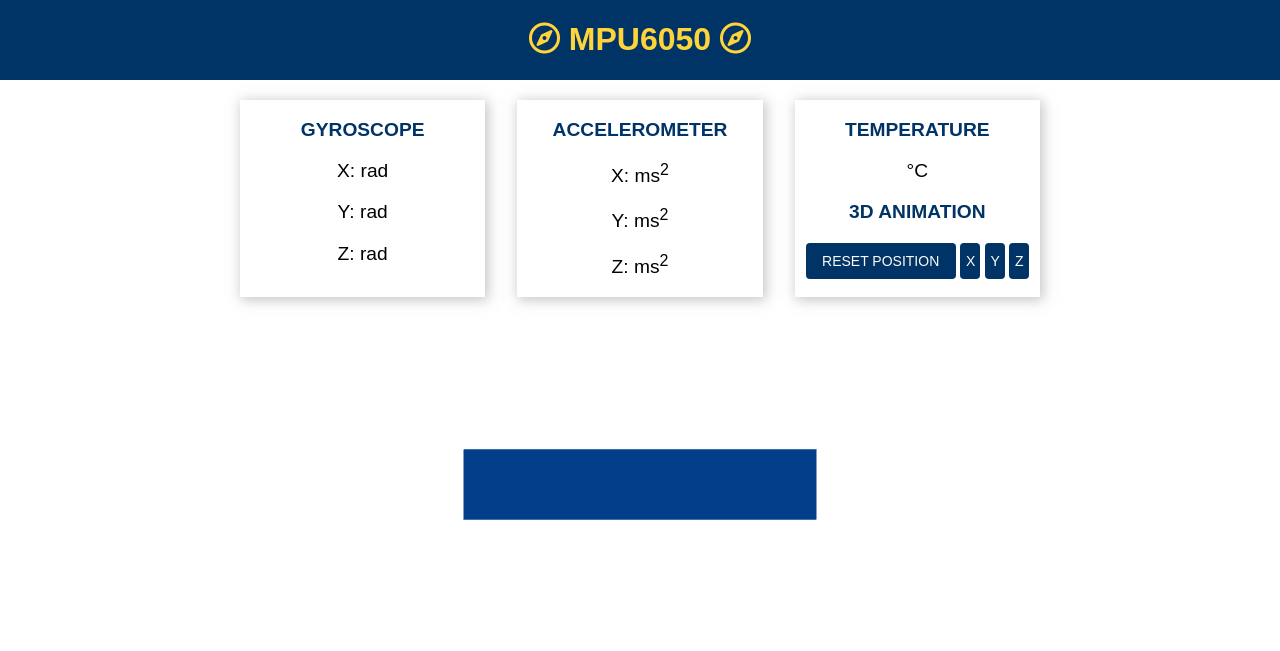
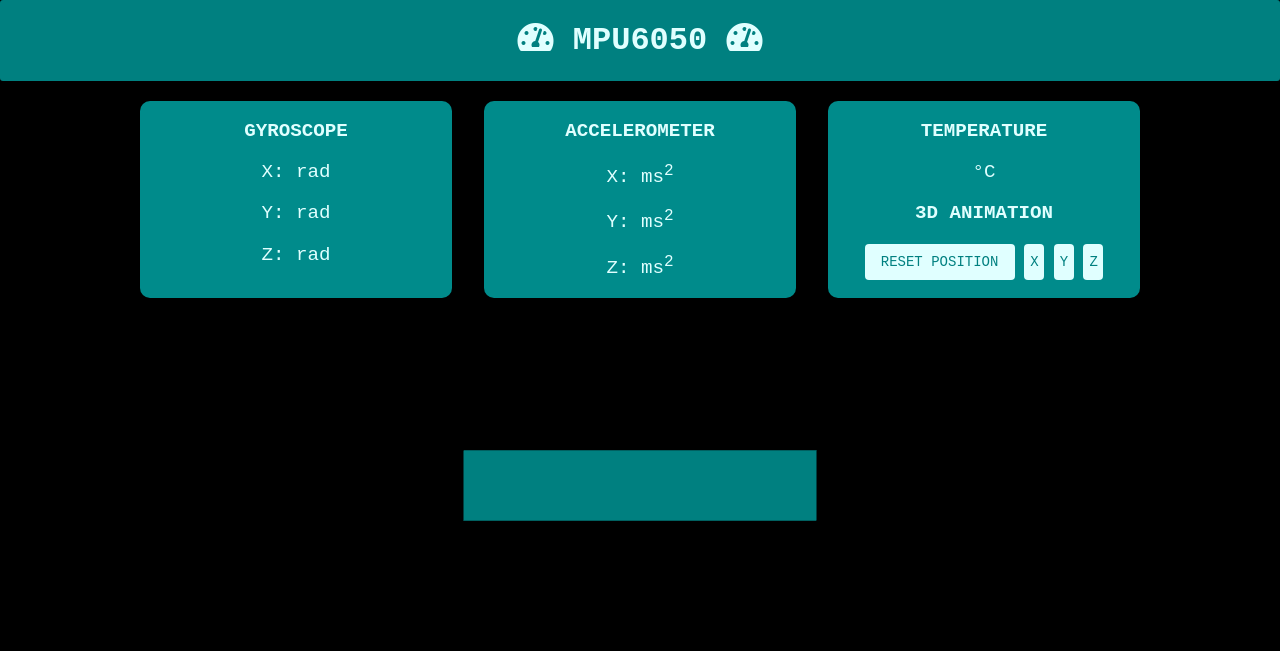
Before and after one commit to UnremittingEncore/ESP32_MPU_6050_Web_Server, a plain HTML site: page data/index.html in a window 1280 px wide. Drawn offline with nearby package versions, Linux system fonts and the light colour scheme; no server answers.

Commit message:
Final Changes

```diff
--- a/data/index.html
+++ b/data/index.html
@@ -20,7 +20,7 @@
 
 <body>
   <div class="topnav">
-    <h1><i class="far fa-compass"></i> MPU6050 <i class="far fa-compass"></i></h1>
+    <h1><i class="fas fa-tachometer-alt"></i> MPU6050 <i class="fas fa-tachometer-alt"></i></h1>
   </div>
   <div class="content">
     <div class="cards">
@@ -47,7 +47,8 @@
       </div>
     </div>
     <div class="cube-content">
-      <div id="3Dcube"></div>
+      <div id="3Dcube">
+        </div>
     </div>
   </div>
 <script src="script.js"></script>
--- a/data/script.js
+++ b/data/script.js
@@ -18,7 +18,7 @@ function parentHeight(elem) {
 
 function init3D(){
   scene = new THREE.Scene();
-  scene.background = new THREE.Color(0xffffff);
+  scene.background = new THREE.Color(0x000000);
 
   camera = new THREE.PerspectiveCamera(75, parentWidth(document.getElementById("3Dcube")) / parentHeight(document.getElementById("3Dcube")), 0.1, 1000);
 
@@ -32,12 +32,12 @@ function init3D(){
 
   // Materials of each face
   var cubeMaterials = [
-    new THREE.MeshBasicMaterial({color:0x03045e}),
-    new THREE.MeshBasicMaterial({color:0x023e8a}),
-    new THREE.MeshBasicMaterial({color:0x0077b6}),
-    new THREE.MeshBasicMaterial({color:0x03045e}),
-    new THREE.MeshBasicMaterial({color:0x023e8a}),
-    new THREE.MeshBasicMaterial({color:0x0077b6}),
+    new THREE.MeshBasicMaterial({color:0x008080}),
+    new THREE.MeshBasicMaterial({color:0x008080}),
+    new THREE.MeshBasicMaterial({color:0x008080}),
+    new THREE.MeshBasicMaterial({color:0x008080}),
+    new THREE.MeshBasicMaterial({color:0x008080}),
+    new THREE.MeshBasicMaterial({color:0x008080}),
   ];
 
   const material = new THREE.MeshFaceMaterial(cubeMaterials);
--- a/data/style.css
+++ b/data/style.css
@@ -7,9 +7,10 @@
 */
 
 html {
-  font-family: Arial;
+  font-family: Courier New;
   display: inline-block;
   text-align: center;
+  background-color: black
 }
 p {
   font-size: 1.2rem;
@@ -19,40 +20,46 @@ body {
 }
 .topnav {
   overflow: hidden;
-  background-color: #003366;
-  color: #FFD43B;
-  font-size: 1rem;
+  background-color: teal;
+  color: lightcyan;
+  font-size: medium;
+  border-radius: 3px;
 }
 .content {
   padding: 20px;
 }
 .card {
-  background-color: white;
-  box-shadow: 2px 2px 12px 1px rgba(140,140,140,.5);
+  background-color: darkcyan;
+    border-radius: 10px;
+/*  box-shadow: 2px 2px 12px 1px rgba(140,140,140,.5);*/
 }
 .card-title {
-  color:#003366;
+  color:lightcyan;
   font-weight: bold;
 }
 .cards {
-  max-width: 800px;
+  max-width: 1000px;
+  color:lightcyan;
   margin: 0 auto;
   display: grid; grid-gap: 2rem;
   grid-template-columns: repeat(auto-fit, minmax(200px, 1fr));
 }
 .reading {
+  color:lightcyan;
   font-size: 1.2rem;
 }
 .cube-content{
-  width: 100%;
-  background-color: white;
+  width: 90%;
+  background-color: black;
   height: 300px; margin: auto;
   padding-top:2%;
+  color: aqua;
 }
 #reset{
   border: none;
-  color: #FEFCFB;
-  background-color: #003366;
+  color: teal;
+  font-family: Courier New;
+  background-color: lightcyan;
   padding: 10px;
   text-align: center;
   display: inline-block;
@@ -61,8 +68,9 @@ body {
 }
 #resetX, #resetY, #resetZ{
   border: none;
-  color: #FEFCFB;
-  background-color: #003366;
+  color: teal;
+  font-family: Courier New;
+  background-color: lightcyan;
   padding-top: 10px;
   padding-bottom: 10px;
   text-align: center;
```
Also changed, not shown: 1 other file.
